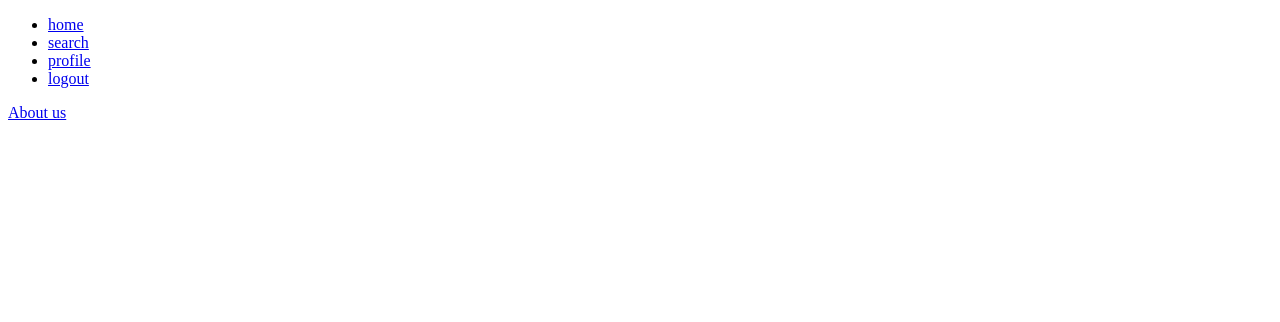
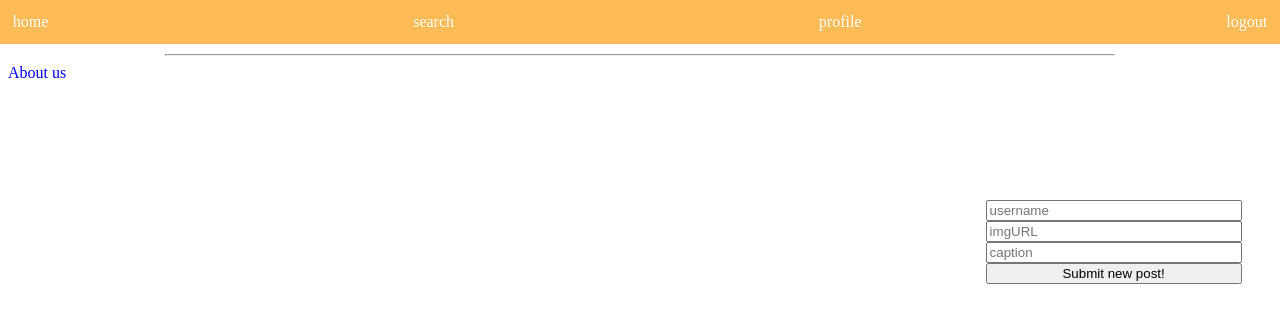
Before and after one commit to DantaeFlowers/memespace, a plain HTML site: page client/feed/feed.html in a window 1280 px wide. Drawn offline with nearby package versions, Linux system fonts and the light colour scheme; no server answers.

Commit message:
frontend edits

```diff
--- /dev/null
+++ b/client/feed/feed.css
@@ -0,0 +1,69 @@
+html{
+    height: 100%;
+    width: 100%;
+}
+
+body{
+    display: grid;
+    grid-gap: 20px;
+    grid-template-columns: 1fr 2fr 1fr;
+    grid-template-rows: repeat(3, 3% auto 3%);
+    margin-top: 0px;
+}
+
+nav a{
+    color:white;
+}
+ ul {
+    display: flex;
+    position:fixed;
+    margin-top:0px;
+    left: 0px;
+    right:0px;
+    background-color: rgb(255, 187, 86);
+    list-style-type: none;
+    padding: 1%;
+    justify-content: space-between
+}
+
+a{
+ text-decoration: none;
+}
+
+#feedContent{
+    grid-row-start: 2;
+    grid-column-start: 2;
+    grid-column-end: 3;
+}
+img{
+    width:100%;
+}
+
+footer{
+    /* display:flex; */
+    grid-row-start: 3;
+    grid-row-end: 4;
+    grid-column-start: 1;
+    grid-column-end: 4;
+}
+
+footer > a{
+    grid-column-start: 2;
+    grid-column-end:3;
+}
+
+#newPost {
+    width:20%;
+    display: flex;
+    flex-direction: column;
+    grid-column-start: 3;
+    grid-column-end: 4;
+    grid-row-start: 2;
+    position: fixed;
+    top: 25%;
+    right:3%;
+}
+
+input button {
+    width: 80%;
+}
--- a/client/feed/feed.html
+++ b/client/feed/feed.html
@@ -3,6 +3,7 @@
 <head>
     <script src="https://unpkg.com/axios/dist/axios.min.js"></script>
     <script src = './feed.js'></script>
+    <link href = "./feed.css" rel='stylesheet'>
     <title>Memespace</title>
 </head>
 <body>
@@ -19,9 +20,16 @@
 
     <!-- creating cards and uploading here -->
     <div id = 'feedContent'>
-
     </div>
 
-    <footer><a href="../about_page/about.html">About us</a></footer>
+    <div id ='newPost'>
+
+        <input type ='text' placeholder = 'username'>
+        <input type = 'text' placeholder="imgURL">
+        <input type = 'text' placeholder="caption">
+        <button id='submitPost'>Submit new post!</button>
+    </div>
+    <footer><hr width = 75%>
+        <a href="../about_page/about.html">About us</a></footer>
 </body>
 </html>
--- a/client/feed/feed.js
+++ b/client/feed/feed.js
@@ -5,19 +5,18 @@ getAllPosts();
 //get all posts function for the feed once user page is loaded
 const getAllPosts = async () => {
     console.log('page has loaded');
-    const postsURL = 'http://localhost:8080/posts/all'
-    try {
-      let postsArr =  await axios.get(postsURL)
-      .then((response)=> {return response.data.payload});
+    let postsURL = `http://localhost:8080/posts/all`
+    try{
+      let postsArr =  await axios.get(postsURL).then((response)=> {return response.data.payload});
       console.log(postsArr)
       createCard(postsArr);
+
 
     } catch (error){
         console.log(error)
     }
 
 }
-
 
 
 const displayCard = (un,url,cap) => {
@@ -47,6 +46,7 @@ const createCard = (postsArr) => {
 }
 
 //get single posts
+
 const getSinglePost = () =>{
     event.preventDefault();
 }
```
